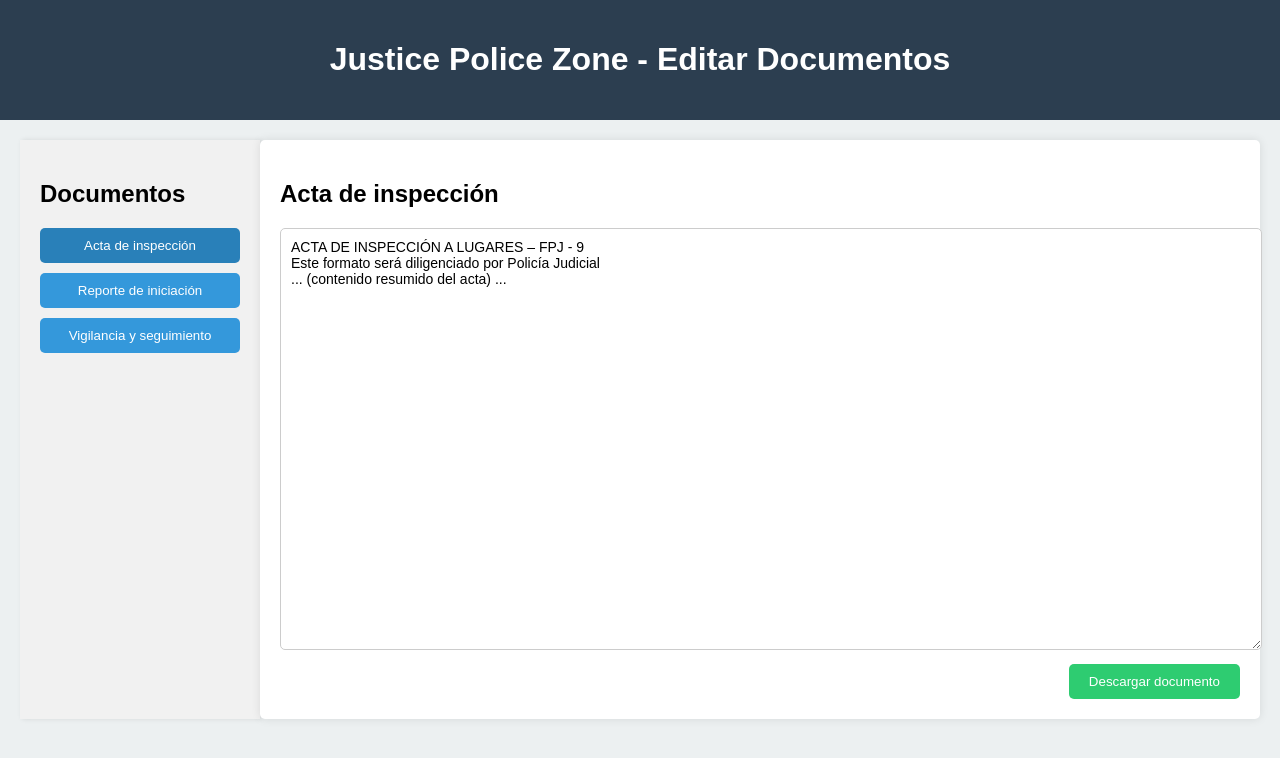
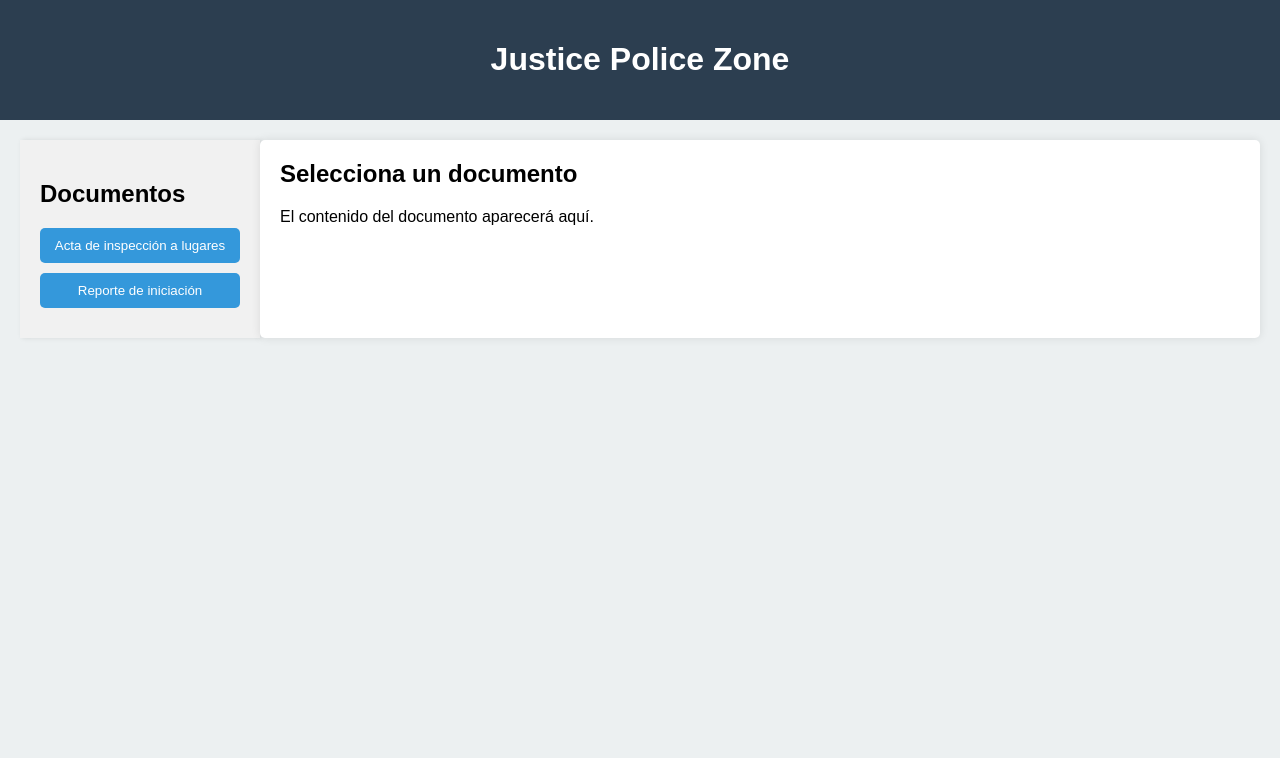
Before and after one commit to SARO-R/Prototipo_paginaweb, a plain HTML site: page index.html in a window 1280 px wide. Drawn offline with Linux system fonts and the light colour scheme.

Commit message:
Update index.html

```diff
--- a/index.html
+++ b/index.html
@@ -3,7 +3,7 @@
 <head>
   <meta charset="UTF-8">
   <meta name="viewport" content="width=device-width, initial-scale=1.0">
-  <title>Justice Police Zone - Documentos</title>
+  <title>Justice Police Zone</title>
   <style>
     body {
       font-family: Arial, sans-serif;
@@ -39,7 +39,7 @@
       border-radius: 5px;
       transition: background-color 0.3s;
     }
-    .sidebar button:hover, .sidebar button.active {
+    .sidebar button:hover {
       background-color: #2980b9;
     }
     .document-viewer {
@@ -49,88 +49,69 @@
       box-shadow: 0 0 10px rgba(0, 0, 0, 0.1);
       border-radius: 5px;
     }
-    .document-viewer textarea {
-      width: 100%;
-      height: 400px;
-      padding: 10px;
+    .document-viewer h2 {
+      margin-top: 0;
+    }
+    .editable {
+      display: inline-block;
+      border-bottom: 1px solid #ccc;
+      padding: 2px 4px;
+      margin: 0 5px;
       font-family: Arial, sans-serif;
       font-size: 14px;
-      border: 1px solid #ccc;
-      border-radius: 5px;
+      color: #34495e;
+      outline: none;
     }
-    .document-actions {
-      text-align: right;
-      margin-top: 10px;
-    }
-    .document-actions button {
-      background-color: #2ecc71;
-      border: none;
-      color: white;
-      cursor: pointer;
-      padding: 10px 20px;
-      border-radius: 5px;
-      transition: background-color 0.3s;
-    }
-    .document-actions button:hover {
-      background-color: #27ae60;
+    .editable:focus {
+      border-bottom: 1px solid #3498db;
     }
   </style>
 </head>
 <body>
   <header>
-    <h1>Justice Police Zone - Editar Documentos</h1>
+    <h1>Justice Police Zone</h1>
   </header>
   <div class="container">
     <div class="sidebar">
       <h2>Documentos</h2>
-      <button class="active" onclick="loadDocument('acta')">Acta de inspección</button>
+      <button onclick="loadDocument('inspeccion')">Acta de inspección a lugares</button>
       <button onclick="loadDocument('reporte')">Reporte de iniciación</button>
-      <button onclick="loadDocument('vigilancia')">Vigilancia y seguimiento</button>
     </div>
     <div class="document-viewer">
-      <h2 id="doc-title">Acta de inspección</h2>
-      <textarea id="doc-content"></textarea>
-      <div class="document-actions">
-        <button onclick="downloadDocument()">Descargar documento</button>
+      <h2 id="doc-title">Selecciona un documento</h2>
+      <div id="doc-content">
+        <p>El contenido del documento aparecerá aquí.</p>
       </div>
     </div>
   </div>
+
   <script>
+    // Contenidos simulados
     const documents = {
-      acta: `ACTA DE INSPECCIÓN A LUGARES – FPJ - 9
-Este formato será diligenciado por Policía Judicial
-... (contenido resumido del acta) ...`,
-      reporte: `REPORTE DE INICIACIÓN – FPJ - 1
-Este formato será diligenciado por Policía Judicial
-... (contenido resumido del reporte) ...`,
-      vigilancia: `VIGILANCIA Y SEGUIMIENTO – FPJ - 24
-Este formato será utilizado por Policía Judicial en aquellos casos en que la investigación lo amerite
-... (contenido resumido de vigilancia) ...`
+      inspeccion: {
+        title: "Acta de inspección a lugares",
+        content: `
+          En la fecha <span contenteditable="true" class="editable">_________</span>, se realizó una inspección en el lugar <span contenteditable="true" class="editable">_________</span>.
+          La inspección fue llevada a cabo por <span contenteditable="true" class="editable">_________</span>.
+        `
+      },
+      reporte: {
+        title: "Reporte de iniciación",
+        content: `
+          El proyecto iniciado el día <span contenteditable="true" class="editable">_________</span> se enfoca en <span contenteditable="true" class="editable">_________</span>.
+          El responsable principal es <span contenteditable="true" class="editable">_________</span>.
+        `
+      }
     };
 
-    function loadDocument(type) {
-      document.getElementById("doc-title").textContent = {
-        acta: "Acta de inspección",
-        reporte: "Reporte de iniciación",
-        vigilancia: "Vigilancia y seguimiento"
-      }[type];
-      document.getElementById("doc-content").value = documents[type];
-      document.querySelectorAll(".sidebar button").forEach(button => button.classList.remove("active"));
-      document.querySelector(`button[onclick="loadDocument('${type}')"]`).classList.add("active");
+    // Función para cargar un documento
+    function loadDocument(key) {
+      const doc = documents[key];
+      if (doc) {
+        document.getElementById("doc-title").textContent = doc.title;
+        document.getElementById("doc-content").innerHTML = doc.content;
+      }
     }
-
-    function downloadDocument() {
-      const content = document.getElementById("doc-content").value;
-      const title = document.getElementById("doc-title").textContent;
-      const blob = new Blob([content], { type: "text/plain" });
-      const link = document.createElement("a");
-      link.href = URL.createObjectURL(blob);
-      link.download = `${title}.txt`;
-      link.click();
-    }
-
-    // Cargar documento inicial
-    loadDocument('acta');
   </script>
 </body>
 </html>
```
